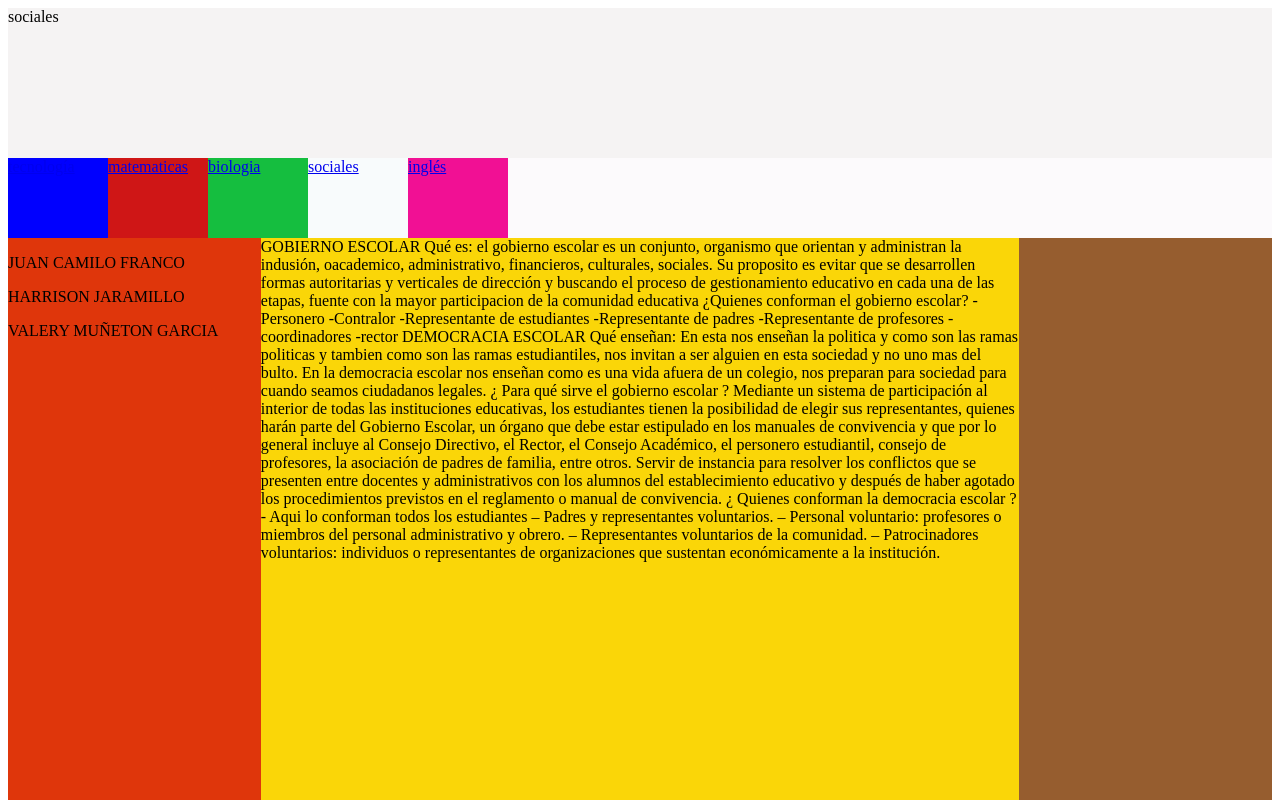
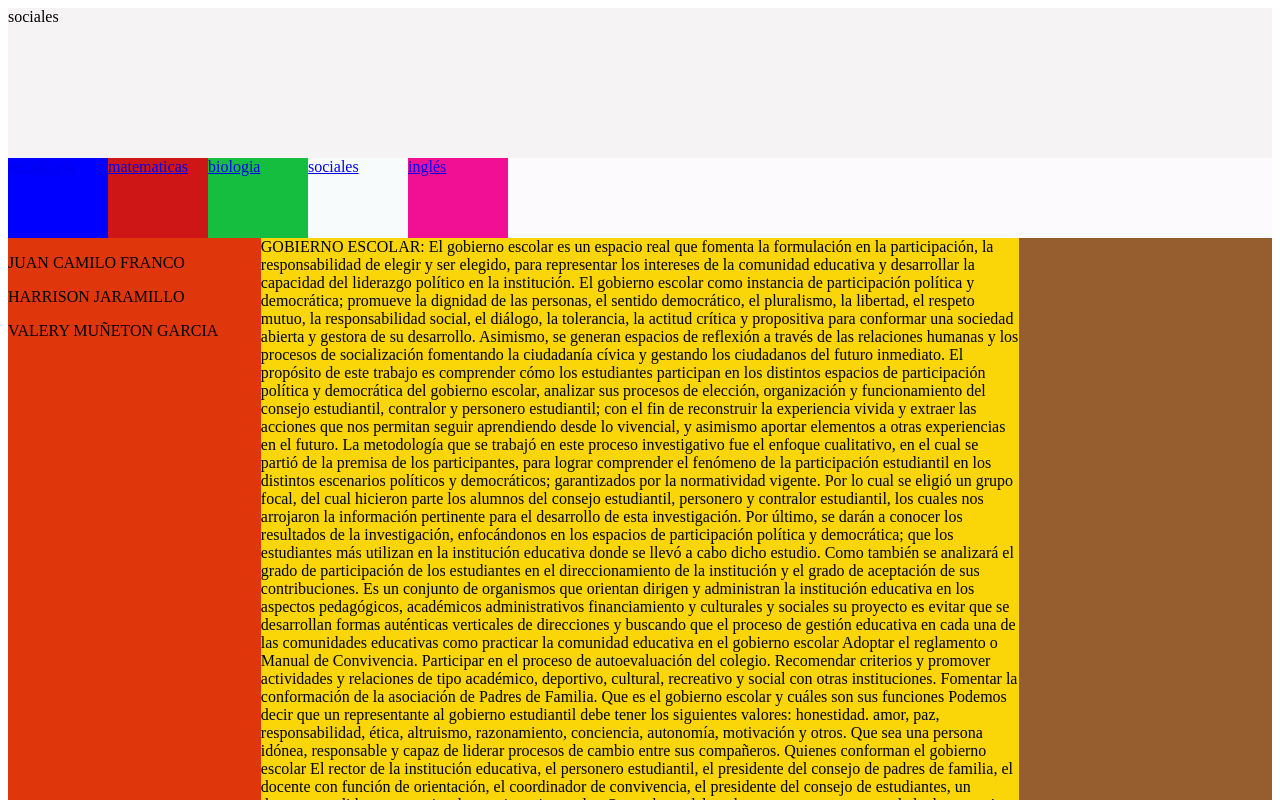
Before and after one commit to harrisonbarrera/pagina8-2, a plain HTML site: page sociales.html in a window 1280 px wide. Shown: the top 800 px of the page. Drawn offline with Linux system fonts and the light colour scheme.

Commit message:
Actualizacion 5
Valery garacia muñeton
Juan Camilo Franco Cuartas
Harrison Jaramillo Barrera

```diff
--- a/sociales.html
+++ b/sociales.html
@@ -40,37 +40,35 @@
     </P>
 </div>
 <div  class="centro">
-    GOBIERNO ESCOLAR
+    GOBIERNO ESCOLAR:
+ El gobierno escolar es un espacio real que fomenta la formulación en la participación, la responsabilidad de elegir y ser elegido, para representar los intereses de la comunidad educativa y desarrollar la capacidad del liderazgo político en la institución.
+El gobierno escolar como instancia de participación política y democrática; promueve la dignidad de las personas, el sentido democrático, el pluralismo, la libertad, el respeto mutuo, la responsabilidad social, el diálogo, la tolerancia, la actitud crítica y propositiva para conformar una sociedad abierta y gestora de su desarrollo. Asimismo, se generan espacios de reflexión a través de las relaciones humanas y los procesos de socialización fomentando la ciudadanía cívica y gestando los ciudadanos del futuro inmediato.
+El propósito de este trabajo es comprender cómo los estudiantes participan en los distintos espacios de participación política y democrática del gobierno escolar, analizar sus procesos de elección, organización y funcionamiento del consejo estudiantil, contralor y personero estudiantil; con el fin de reconstruir la experiencia vivida y extraer las acciones que nos permitan seguir aprendiendo desde lo vivencial, y asimismo aportar elementos a otras experiencias en el futuro.
+La metodología que se trabajó en este proceso investigativo fue el enfoque cualitativo, en el cual se partió de la premisa de los participantes, para lograr comprender el fenómeno de la participación estudiantil en los distintos escenarios políticos y democráticos; garantizados por la normatividad vigente. Por lo cual se eligió un grupo focal, del cual hicieron parte los alumnos del consejo estudiantil, personero y contralor estudiantil, los cuales nos arrojaron la información pertinente para el desarrollo de esta investigación.
 
-Qué es: el gobierno escolar es un conjunto, organismo que orientan y administran la indusión, oacademico, administrativo, financieros, culturales, sociales.
-Su proposito es evitar que se desarrollen formas autoritarias y verticales de dirección y buscando el proceso de gestionamiento educativo en cada una de las etapas, fuente con la mayor participacion de la comunidad educativa
-¿Quienes conforman el gobierno escolar?
--Personero
--Contralor
--Representante de estudiantes
--Representante de padres
--Representante de profesores
--coordinadores
--rector
+Por último, se darán a conocer los resultados de la investigación, enfocándonos en los espacios de participación política y democrática; que los estudiantes más utilizan en la institución educativa donde se llevó a cabo dicho estudio. Como también se analizará el grado de participación de los estudiantes en el direccionamiento de la institución y el grado de aceptación de sus contribuciones.
+ Es un conjunto de organismos que orientan dirigen y administran la institución educativa en los aspectos pedagógicos, académicos administrativos financiamiento y culturales y sociales su proyecto es evitar que se desarrollan formas auténticas verticales de direcciones y buscando que el proceso de gestión educativa en cada una de las comunidades educativas
+ como practicar la comunidad educativa en el gobierno escolar
+Adoptar el reglamento o Manual de Convivencia. Participar en el proceso de autoevaluación del colegio. Recomendar criterios y promover actividades y relaciones de tipo académico, deportivo, cultural, recreativo y social con otras instituciones. Fomentar la conformación de la asociación de Padres de Familia.
 
-DEMOCRACIA ESCOLAR
+Que es el gobierno escolar y cuáles son sus funciones
+Podemos decir que un representante al gobierno estudiantil debe tener los siguientes valores: honestidad. amor, paz, responsabilidad, ética, altruismo, razonamiento, conciencia, autonomía, motivación y otros. Que sea una persona idónea, responsable y capaz de liderar procesos de cambio entre sus compañeros.
 
-Qué enseñan: En esta nos enseñan la politica y como son las ramas politicas y tambien como son las ramas estudiantiles, nos invitan a ser alguien en esta sociedad y no uno mas del bulto. En la democracia escolar nos enseñan como es una vida afuera de un colegio, nos preparan para sociedad para cuando seamos ciudadanos legales.
+           Quienes conforman el gobierno escolar
+El rector de la institución educativa, el personero estudiantil, el presidente del consejo de padres de familia, el docente con función de orientación, el coordinador de convivencia, el presidente del consejo de estudiantes, un docente que lidere estrategias de convivencia escolar.
 
-¿ Para qué sirve el gobierno escolar ?
+   Que valores deben de tener un representante de la democracia escolar
+ Podemos decir que un representante al gobierno estudiantil debe tener los siguientes valores: honestidad. amor, paz, responsabilidad, ética, altruismo, razonamiento, conciencia, autonomía, motivación y otros. Que sea una persona idónea, responsable y capaz de liderar procesos de cambio entre sus compañeros.
 
-Mediante un sistema de participación al interior de todas las instituciones educativas, los estudiantes tienen la posibilidad de elegir sus representantes, quienes harán parte del Gobierno Escolar, un órgano que debe estar estipulado en los manuales de convivencia y que por lo general incluye al Consejo Directivo, el Rector, el Consejo Académico, el personero estudiantil, consejo de profesores, la asociación de padres de familia, entre otros.
-Servir de instancia para resolver los conflictos que se presenten entre docentes y administrativos con los alumnos del establecimiento educativo y después de haber agotado los procedimientos previstos en el reglamento o manual de convivencia.
+  El gobierno escolar orienta y dirige
+Si orienta el proceso educativo con la asistencia del consejo académico ejerce funciones disciplinarias que el atribuyen la ley, los reglamentos y manual de convivencia, quien dirige el gobierno escolar está conformado por el rector que lo comunica y lo percibe dos representantes de padres familia dos docentes de personeros.
+En todos los establecimientos educativos y en cada año los estudiantes eligieron en un líder del último grado para que actuara como los personeros y para promover lo deberes y derechos que consagran la constitución política de Colombia las leyes y los reglamentos y el manual de convivencia
 
-¿ Quienes conforman la democracia escolar ?
-- Aqui lo conforman todos los estudiantes
-– Padres y representantes voluntarios.
-
-– Personal voluntario: profesores o miembros del personal administrativo y obrero.
-
-– Representantes voluntarios de la comunidad.
-
-– Patrocinadores voluntarios: individuos o representantes de organizaciones que sustentan económicamente a la institución.
+Sus funciones son :
+1. Respetar los derechos de los estudiantes y los intereses de la comunidad
+2. impulsar en frente de los estudiantes una actuación de respeto disciplina y libertad
+3. Promover los estudiantes el criterio serio cuando este sea sancionado para que se interponen los representantes
+4. Asesora
 
 
 
```
